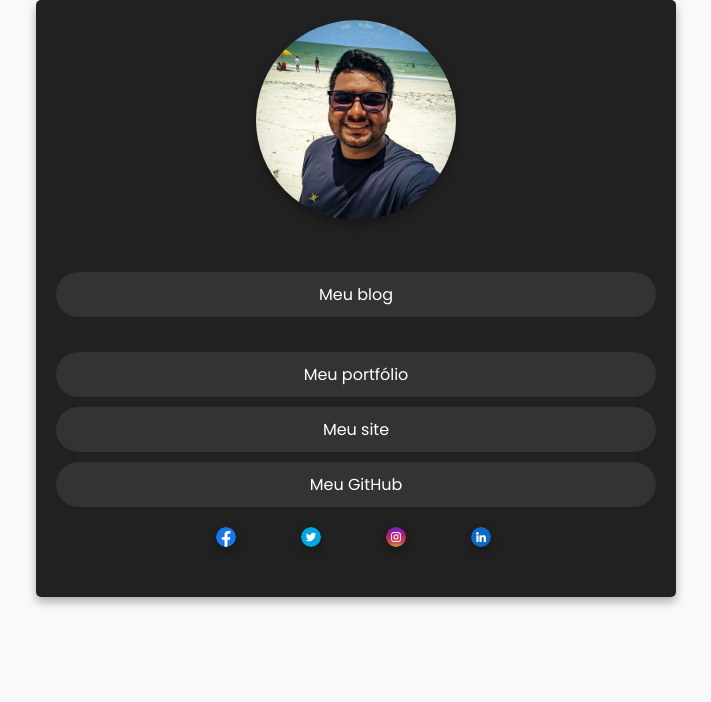
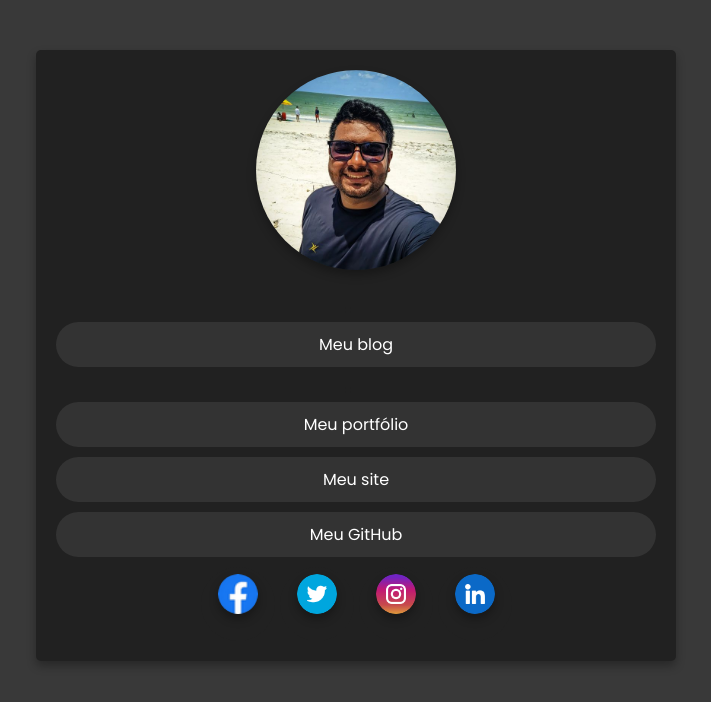
Before and after one commit to ErickTrajano/Social-tree, a plain HTML site: page index.html in a window 1280 px wide. Shown: the whole page, without its empty margins (284-995 px from the left). Drawn offline with Linux system fonts and the light colour scheme; files whose address does not match are found by name.

Commit message:
foi modificado a largura e altura dos icones

```diff
--- a/index.html
+++ b/index.html
@@ -9,7 +9,7 @@
     </head>
     <body>
       <div class="container">
-        <img class="profile-pic" src="file:///C:/Users/Admin/Desktop/PROJETO%20MIM/imagens/eu.jpg" alt="Minha foto de perfil" />
+        <img class="profile-pic" src="imagens/eu.jpg" alt="Minha foto de perfil" />
            <li class="links__item"><a class="links__link" href="#">Meu blog</a></li>
           <li class="links__item"><a class="links__link" href="#">Meu portfólio</a></li>
        <ul class="links">
--- a/styles.css
+++ b/styles.css
@@ -1,6 +1,6 @@
 body {
     font-family: 'Poppins', sans-serif;
-    background-color: #f9f9f9;
+    background-color: #393939;
     color: #212121;
     margin: 0;
     padding: 0;
@@ -10,14 +10,12 @@ body {
 
 .container {
 max-width: 600px;
-margin: 0 auto;
+margin: 50px auto;
 text-align: center;
 padding: 20px;
 background-color: #212121;
 border-radius: 5px;
 box-shadow: 0 5px 10px rgba(0, 0, 0, 0.3);
-
-
 
 }
 
@@ -58,18 +56,19 @@ background-color: #555;
 .social-icons {
 display: flex;
 justify-content: center;
+gap: 5px;
 }
 
 .social-icons a {
-margin-right: 5px;
-width: 40px;
-height: 40px;
+width: 34px;
+height: 34px;
 display: flex;
 justify-content: center;
 align-items: center;
 background-color: #212121;
 border-radius: 50%;
 transition: transform 0.2s ease;
+padding: 20px 20px;
 }
 
 .social-icons a:hover {
@@ -77,7 +76,7 @@ transform: scale(1.2);
 }
 
 .social-icons img {
-width: 20px;
-height: 20px;
+width: 40px;
+height: 40px;
 object-fit: cover;
 }
```
